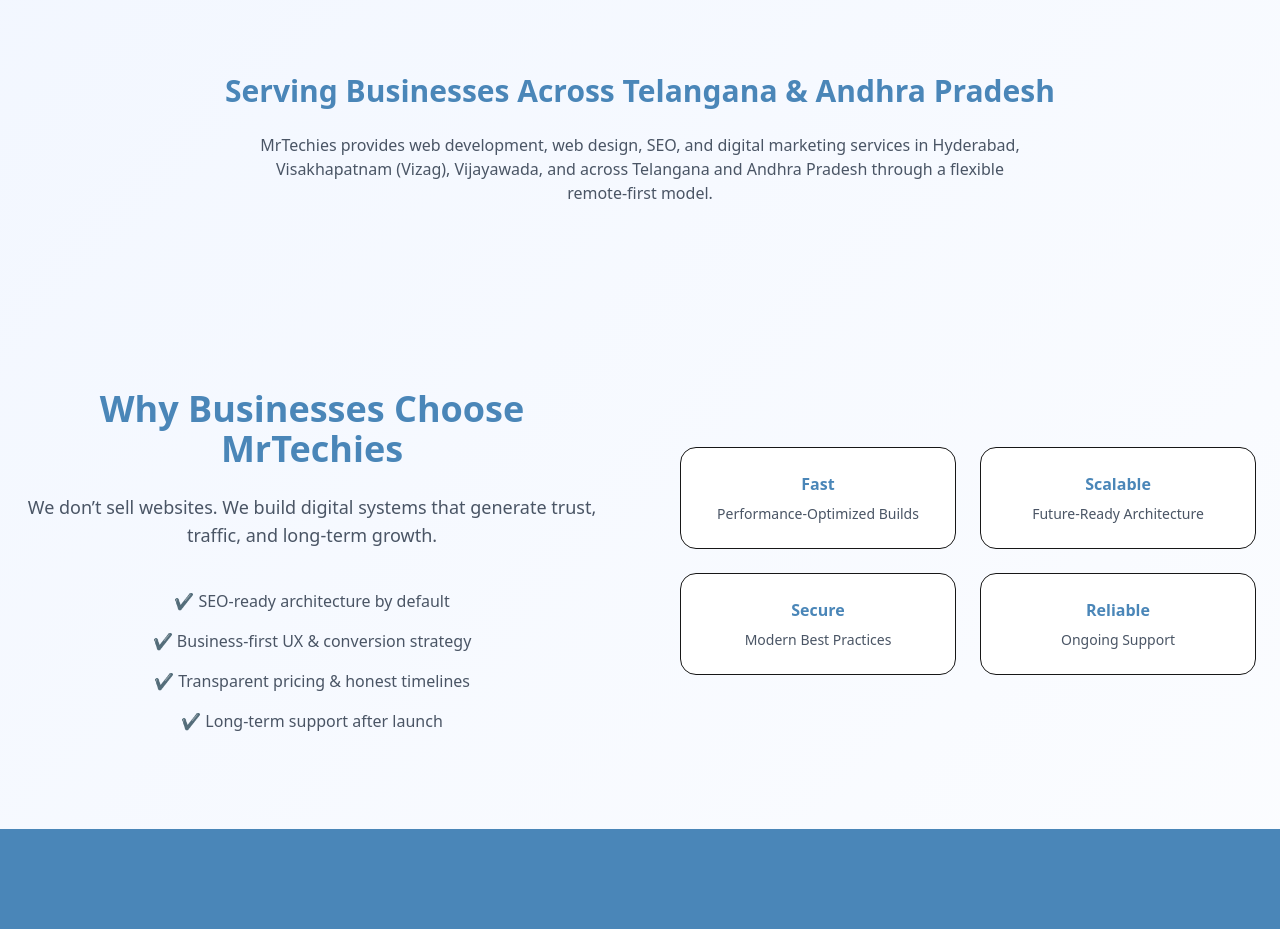
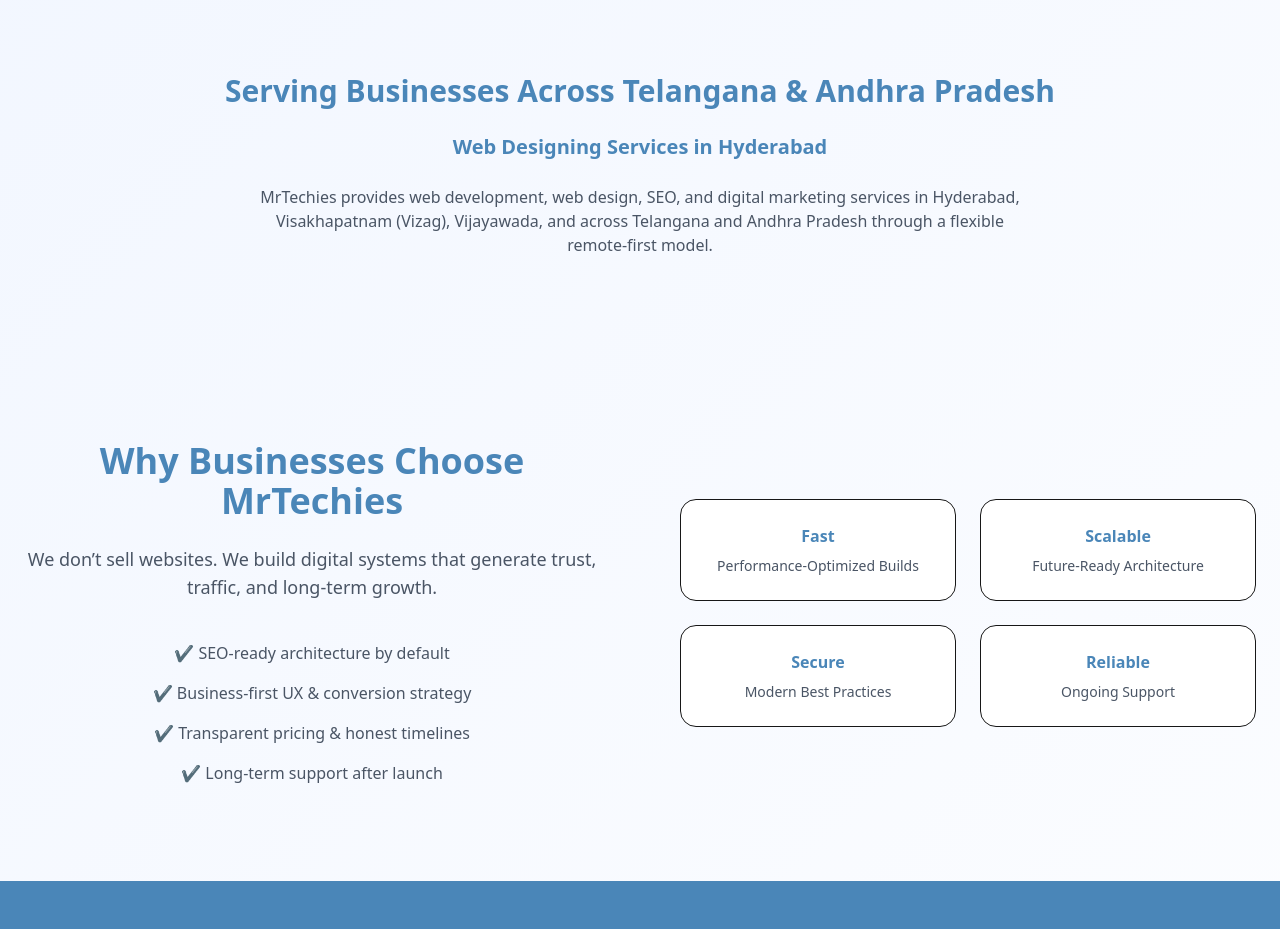
Before and after one commit to Mrtechies1011/mrTechies-website, a Next.js app: page / in a window 1280 px wide. Shown: the part 2740-3669 px from the top of the page. Built offline with nearby package versions, Linux system fonts and the light colour scheme.

Commit message:
Update page.tsx

```diff
--- a/app/page.tsx
+++ b/app/page.tsx
@@ -250,6 +250,7 @@
           <h2 className="text-3xl font-semibold text-brand-blue mb-6">
             Serving Businesses Across Telangana & Andhra Pradesh
           </h2>
+          <p className="text-xl font-semibold text-brand-blue mb-6"><Link href='/web-designing-services-hyderabad'>Web Designing Services in Hyderabad</Link></p>
           <p className="text-gray-600 max-w-3xl mx-auto">
             MrTechies provides web development, web design, SEO, and digital marketing
             services in Hyderabad, Visakhapatnam (Vizag), Vijayawada, and across
```
